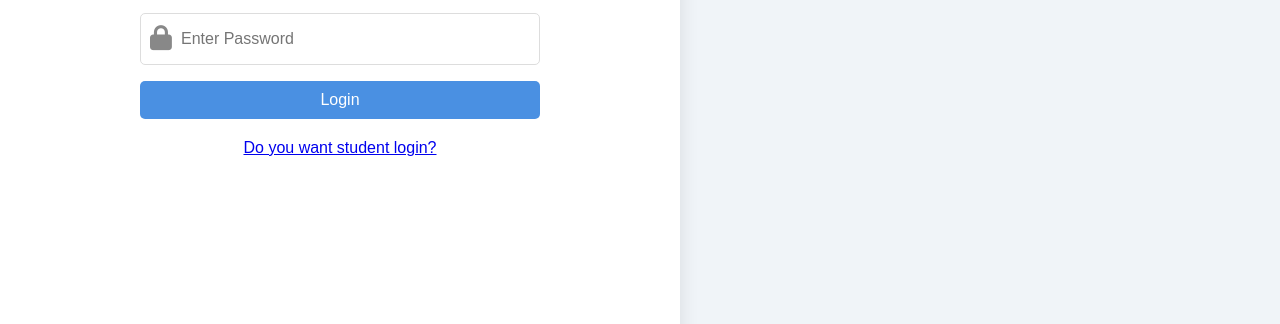
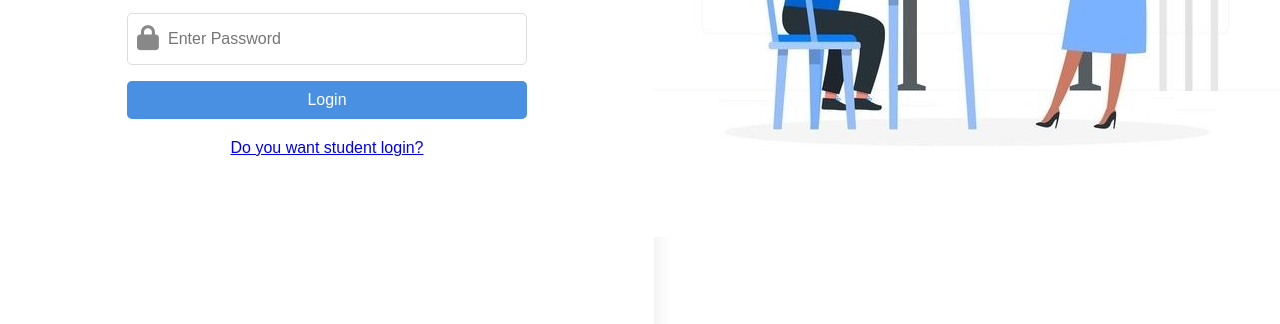
Before and after one commit to vitthalhumbe/CSS-Micro-Project, a plain HTML site: page teacherlogin.html in a window 1280 px wide. Shown: the part 476-800 px from the top of the page. Drawn offline with Linux system fonts and the light colour scheme.

Commit message:
modified and solved bugs from teacher login page

```diff
--- a/teacherlogin.html
+++ b/teacherlogin.html
@@ -9,7 +9,7 @@
             font-family: "Arial", sans-serif;
             margin: 0;
             padding: 0;
-            background-color: #f0f4f8;
+            background-color: #ffffff;
             user-select: none;
         }
 
@@ -135,7 +135,7 @@
             <a href="#" class="student-login">Do you want student login?</a>
         </div>
         <div class="illustration">
-            <img src="C:\Users\Admin\OneDrive\Desktop\CSS\WhatsApp Image 2024-10-08 at 18.43.16_8e85b627.jpg" alt="Illustration" />
+            <img src="teacher-login-image.jpg" alt="Illustration" />
         </div>
     </div>
     <script>
```
Also changed, not shown: teacher-login-image.jpg (added).
